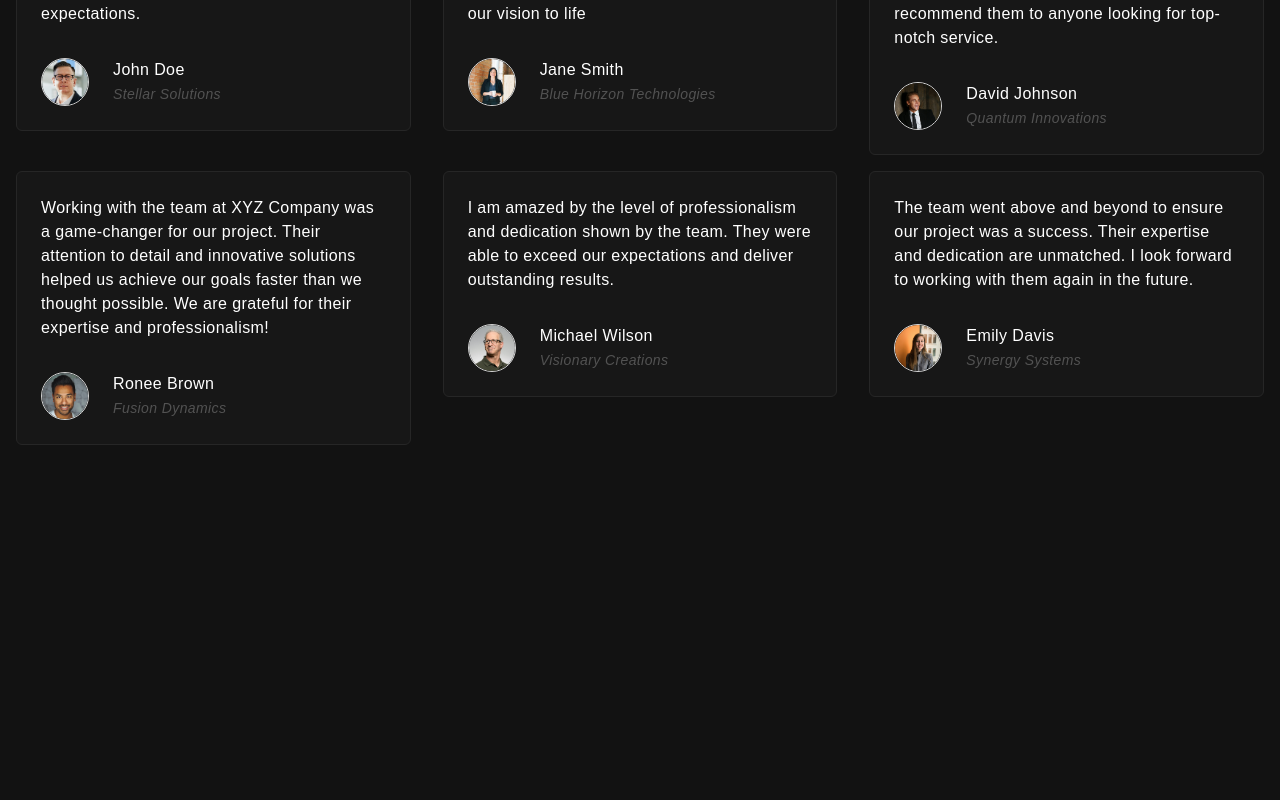
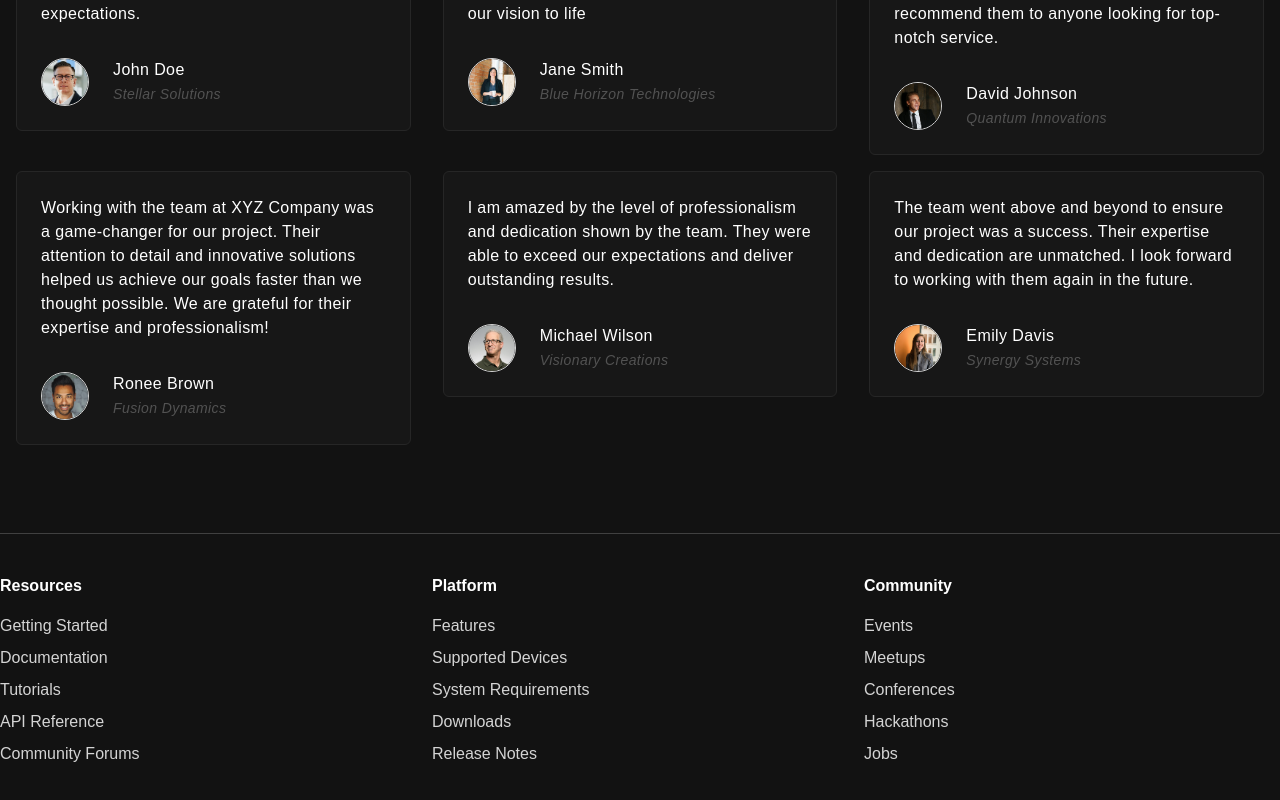
Before and after one commit to Abhishektotad17/whale-wearables, a React (Vite) app: page / in a window 1280 px wide. Shown: the part 1976-2776 px from the top of the page. Before the commit the page ends 2429 px from the top, so only its background shows below. Built offline with nearby package versions, Linux system fonts and the light colour scheme.

Commit message:
Added footer

```diff
--- a/src/App.tsx
+++ b/src/App.tsx
@@ -4,6 +4,7 @@
 import HeroSection from "./components/HeroSection";
 import Product from "./components/Product";
 import Testimonials from "./components/Testimonials";
+import Footer from "./components/Footer";
 
 function App() {
   return(
@@ -13,6 +14,7 @@
           <HeroSection/>
           <Product/>
           <Testimonials/>
+          <Footer/>
         </div>
     </>
 
--- /dev/null
+++ b/src/components/Footer.tsx
@@ -0,0 +1,58 @@
+import React from 'react'
+import { communityLinks, platformLinks, resourcesLinks } from '../constants'
+
+const Footer = () => {
+  return (
+    <footer className="mt-20 border-t py-10 border-neutral-700">
+      <div className="grid grid-cols-2 lg:grid-cols-3 gap-4">
+        <div>
+          <h3 className="text-md font-semibold mb-4">Resources</h3>
+          <ul className="space-y-2">
+            {resourcesLinks.map((link, index) => (
+              <li key={index}>
+                <a
+                  href={link.href}
+                  className="text-neutral-300 hover:text-white"
+                >
+                  {link.text}
+                </a>
+              </li>
+            ))}
+          </ul>
+        </div>
+        <div>
+          <h3 className="text-md font-semibold mb-4">Platform</h3>
+          <ul className="space-y-2">
+            {platformLinks.map((link, index) => (
+              <li key={index}>
+                <a
+                  href={link.href}
+                  className="text-neutral-300 hover:text-white"
+                >
+                  {link.text}
+                </a>
+              </li>
+            ))}
+          </ul>
+        </div>
+        <div>
+          <h3 className="text-md font-semibold mb-4">Community</h3>
+          <ul className="space-y-2">
+            {communityLinks.map((link, index) => (
+              <li key={index}>
+                <a
+                  href={link.href}
+                  className="text-neutral-300 hover:text-white"
+                >
+                  {link.text}
+                </a>
+              </li>
+            ))}
+          </ul>
+        </div>
+      </div>
+    </footer>
+  )
+}
+
+export default Footer
```
